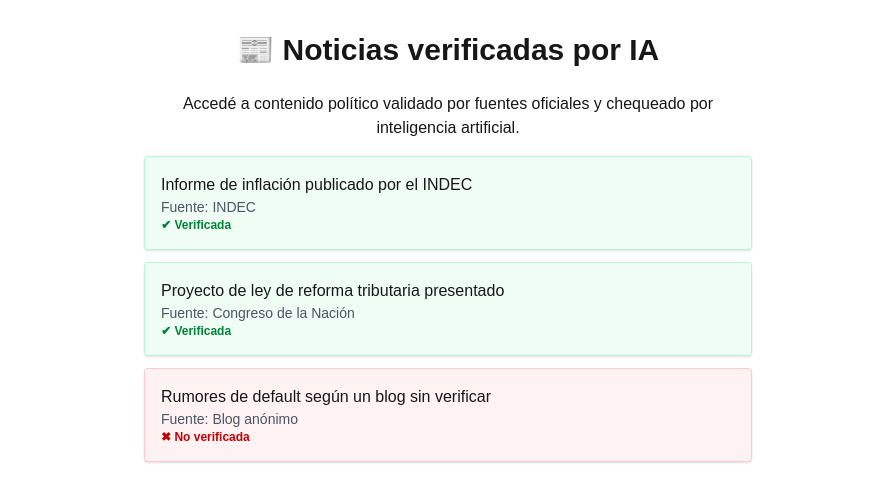
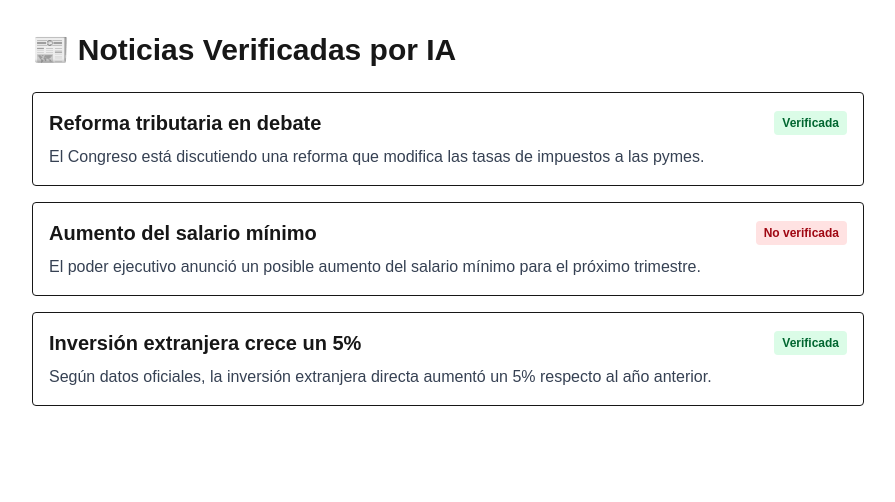
Before and after one commit to romasanta819/pidea-app, a Next.js app: page /noticias in a window 1280 px wide. Shown: the top 502 px of the page, without its empty margins (192-1087 px from the left). Built offline with nearby package versions, Linux system fonts and the light colour scheme.

Commit message:
feat: agregar módulo Noticias Verificadas por IA

```diff
--- a/pages/noticias.tsx
+++ b/pages/noticias.tsx
@@ -1,45 +1,67 @@
-const noticiasEjemplo = [
+// pages/noticias.tsx
+import { useState, useEffect } from 'react';
+
+interface Noticia {
+  id: number;
+  titulo: string;
+  resumen: string;
+  verificada: boolean;
+}
+
+export default function NoticiasVerificadas() {
+  const [noticias, setNoticias] = useState<Noticia[]>([]);
+
+  useEffect(() => {
+    // Datos simulados; más adelante podríamos cargar de una API
+    const datosIniciales: Noticia[] = [
       {
         id: 1,
-    titulo: 'Informe de inflación publicado por el INDEC',
-    fuente: 'INDEC',
+        titulo: 'Reforma tributaria en debate',
+        resumen:
+          'El Congreso está discutiendo una reforma que modifica las tasas de impuestos a las pymes.',
         verificada: true
       },
       {
         id: 2,
-    titulo: 'Proyecto de ley de reforma tributaria presentado',
-    fuente: 'Congreso de la Nación',
-    verificada: true
+        titulo: 'Aumento del salario mínimo',
+        resumen:
+          'El poder ejecutivo anunció un posible aumento del salario mínimo para el próximo trimestre.',
+        verificada: false
       },
       {
         id: 3,
-    titulo: 'Rumores de default según un blog sin verificar',
-    fuente: 'Blog anónimo',
-    verificada: false
+        titulo: 'Inversión extranjera crece un 5%',
+        resumen:
+          'Según datos oficiales, la inversión extranjera directa aumentó un 5% respecto al año anterior.',
+        verificada: true
       }
     ];
+    setNoticias(datosIniciales);
+  }, []);
 
-export default function Noticias() {
   return (
-    <main className="p-8 max-w-2xl mx-auto text-center">
-      <h1 className="text-3xl font-bold mb-6">📰 Noticias verificadas por IA</h1>
-      <p className="mb-4">Accedé a contenido político validado por fuentes oficiales y chequeado por inteligencia artificial.</p>
+    <main className="p-8 max-w-4xl mx-auto">
+      <h1 className="text-3xl font-bold mb-6">📰 Noticias Verificadas por IA</h1>
 
-      <ul className="text-left">
-        {noticiasEjemplo.map((n) => (
+      <ul className="space-y-4">
+        {noticias.map(({ id, titulo, resumen, verificada }) => (
           <li
-            key={n.id}
-            className={`mb-3 p-4 border rounded shadow-sm ${
-              n.verificada ? 'bg-green-50 border-green-200' : 'bg-red-50 border-red-200'
-            }`}
+            key={id}
+            className="p-4 border rounded hover:shadow transition-shadow"
           >
-            <p className="font-medium">{n.titulo}</p>
-            <p className="text-sm text-gray-600">Fuente: {n.fuente}</p>
-            <p className={`text-xs font-semibold ${
-              n.verificada ? 'text-green-700' : 'text-red-700'
-            }`}>
-              {n.verificada ? '✔ Verificada' : '✖ No verificada'}
-            </p>
+            <div className="flex items-center justify-between mb-2">
+              <h2 className="text-xl font-semibold">{titulo}</h2>
+              <span
+                className={
+                  verificada
+                    ? 'px-2 py-1 text-xs font-bold text-green-800 bg-green-100 rounded'
+                    : 'px-2 py-1 text-xs font-bold text-red-800 bg-red-100 rounded'
+                }
+              >
+                {verificada ? 'Verificada' : 'No verificada'}
+              </span>
+            </div>
+            <p className="text-gray-700">{resumen}</p>
           </li>
         ))}
       </ul>
```
Lines whose indentation alone changed are shown as unchanged.
